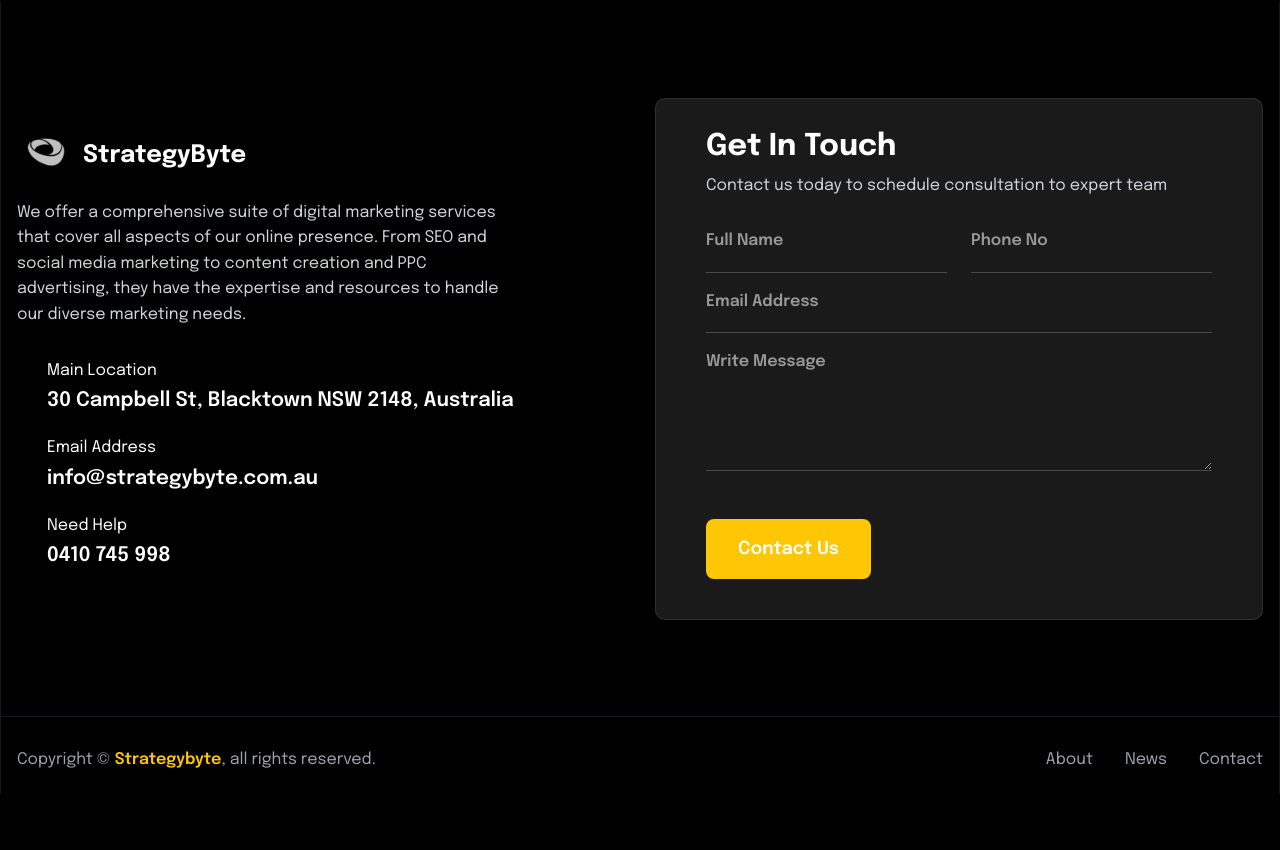
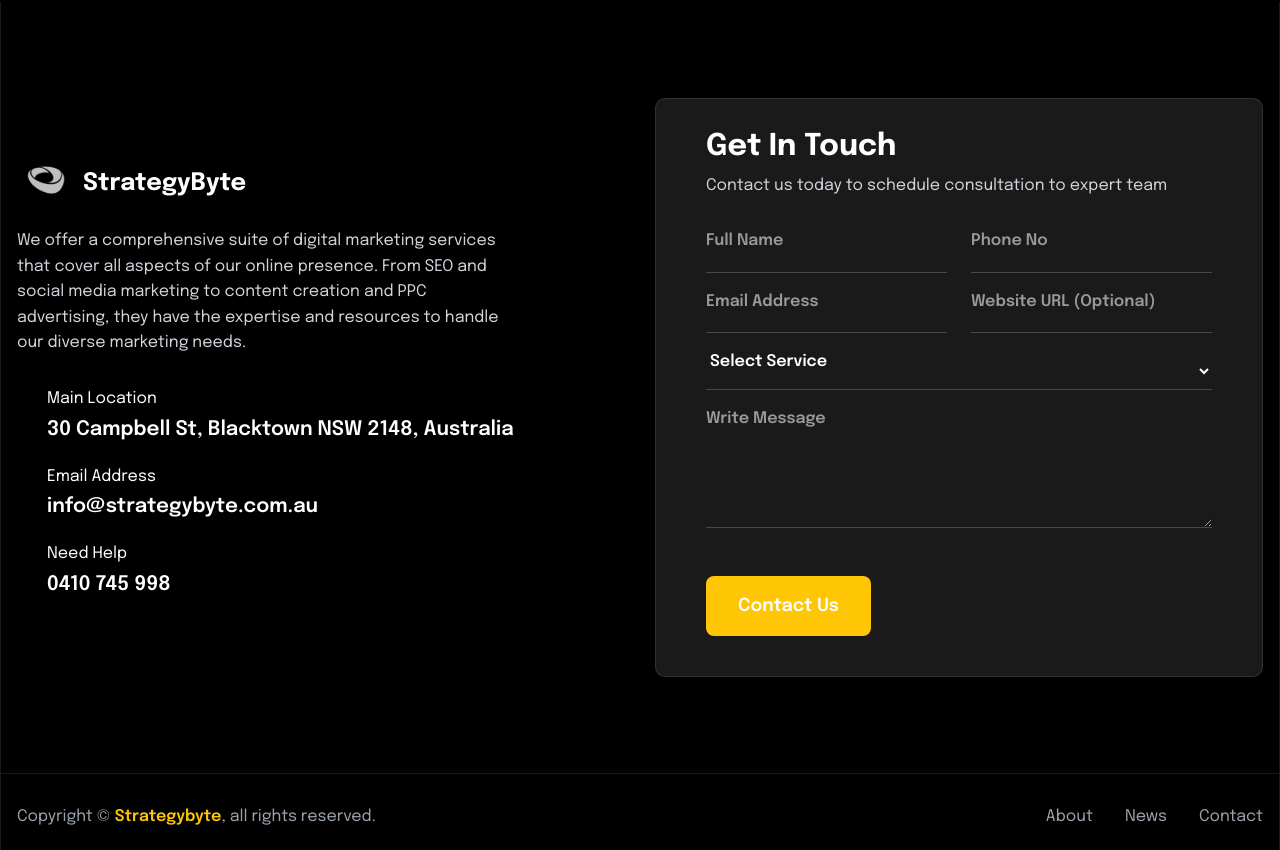
Before and after one commit to strategybyte/strategybyte-v2, a Next.js app: page /news in a window 1280 px wide. Shown: the part 998-1848 px from the top of the page. Before the commit the page ends 1791 px from the top, so only its background shows below. Built offline with nearby package versions, Linux system fonts and the light colour scheme; no server answers.

Commit message:
Updated animations in About, CTA, and Footer components to use 'fade-up' effect. Enhanced Footer form by adding website and service fields, and improved form submission handling with a loading state.

```diff
--- a/components/About.jsx
+++ b/components/About.jsx
@@ -10,7 +10,7 @@ export default function About() {
         {/* Image Section */}
         <div
           className="w-full lg:w-1/2 order-2 lg:order-1"
-          data-aos="fade-right"
+          data-aos="fade-up"
           data-aos-duration="1500"
           data-aos-offset="50"
         >
@@ -72,7 +72,7 @@ export default function About() {
         {/* Content Section */}
         <div
           className="w-full lg:w-1/2 order-1 lg:order-2"
-          data-aos="fade-left"
+          data-aos="fade-up"
           data-aos-duration="1500"
           data-aos-offset="50"
         >
--- a/components/CTA.jsx
+++ b/components/CTA.jsx
@@ -72,7 +72,7 @@ export default function CTA() {
           <div className="w-full lg:w-6/12">
             <div
               className="cta-content-two rmb-55"
-              data-aos="fade-left"
+              data-aos="fade-up"
               data-aos-duration="1500"
               data-aos-offset="50"
             >
@@ -113,7 +113,7 @@ export default function CTA() {
           <div className="w-full lg:w-6/12 text-xl-end">
             <div
               className="cta-two-image-part"
-              data-aos="fade-right"
+              data-aos="fade-up"
               data-aos-duration="1500"
               data-aos-offset="50"
             >
--- a/components/Footer.jsx
+++ b/components/Footer.jsx
@@ -5,10 +5,13 @@ import Link from "next/link";
 import { send } from "@emailjs/browser";
 
 export default function Footer() {
+  const [isSubmitted, setIsSubmitted] = useState(false);
   const [formData, setFormData] = useState({
     name: "",
     phone: "",
     email: "",
+    website: "",
+    service: "",
     message: "",
     saveInfo: false,
   });
@@ -36,15 +39,16 @@ export default function Footer() {
 
   const handleSubmit = async (e) => {
     e.preventDefault();
+    setIsSubmitted(true);
 
     try {
       // Prepare the template parameters
       const templateParams = {
         from_name: formData.name,
         from_email: formData.email,
-        contact: "Contact Number: N/A",
-        // website: "N/A",
-        // service: "N/A",
+        contact: `Contact Number: ${formData.phone}`,
+        website: formData.website || "N/A",
+        service: formData.service || "N/A",
         message: formData.message,
       };
 
@@ -79,9 +83,12 @@ export default function Footer() {
         name: "",
         phone: "",
         email: "",
+        website: "",
+        service: "",
         message: "",
         saveInfo: false,
       });
+      setIsSubmitted(false);
     }
   };
 
@@ -92,7 +99,7 @@ export default function Footer() {
           <div className="w-full xl:w-5/12 lg:w-1/2">
             <div
               className="contact-info-content rmb-55"
-              data-aos="fade-left"
+              data-aos="fade-up"
               data-aos-duration="1500"
               data-aos-offset="50"
             >
@@ -173,7 +180,7 @@ export default function Footer() {
             <form
               className="contact-form style-two z-1 rel"
               onSubmit={handleSubmit}
-              data-aos="fade-right"
+              data-aos="fade-up"
               data-aos-duration="1500"
               data-aos-offset="50"
             >
@@ -213,7 +220,7 @@ export default function Footer() {
                     />
                   </div>
                 </div>
-                <div className="w-full">
+                <div className="w-full sm:w-1/2 sm:pr-3">
                   <div className="form-group mb-4">
                     <input
                       type="email"
@@ -225,6 +232,56 @@ export default function Footer() {
                       onChange={handleInputChange}
                       required
                     />
+                  </div>
+                </div>
+                <div className="w-full sm:w-1/2 sm:pl-3">
+                  <div className="form-group mb-4">
+                    <input
+                      type="url"
+                      id="website"
+                      name="website"
+                      className="form-control w-full"
+                      placeholder="Website URL (Optional)"
+                      value={formData.website}
+                      onChange={handleInputChange}
+                    />
+                  </div>
+                </div>
+                <div className="w-full">
+                  <div className="form-group mb-4">
+                    <select
+                      id="service"
+                      name="service"
+                      className="form-control w-full"
+                      value={formData.service}
+                      onChange={handleInputChange}
+                      required
+                    >
+                      <option className="text-black" value="" disabled>
+                        Select Service
+                      </option>
+                      <option
+                        className="text-black"
+                        value="Web Development & Management"
+                      >
+                        Web Development & Management
+                      </option>
+                      <option
+                        className="text-black"
+                        value="SEO & Digital Marketing"
+                      >
+                        SEO & Digital Marketing
+                      </option>
+                      <option className="text-black" value="Content Marketing">
+                        Content Marketing
+                      </option>
+                      <option
+                        className="text-black"
+                        value="Brand Development & Management"
+                      >
+                        Brand Development & Management
+                      </option>
+                    </select>
                   </div>
                 </div>
                 <div className="w-full">
@@ -243,9 +300,13 @@ export default function Footer() {
                 </div>
                 <div className="w-full">
                   <div className="form-group mb-0">
-                    <button className="theme-btn group relative inline-flex items-center justify-center bg-secondary hover:bg-white text-white hover:text-primary px-8 py-4 text-lg font-semibold rounded-lg transition-all duration-300 overflow-hidden mt-6 outline-none">
+                    <button
+                      type="submit"
+                      disabled={isSubmitted}
+                      className="theme-btn group relative inline-flex items-center justify-center bg-secondary hover:bg-white text-white hover:text-primary px-8 py-4 text-lg font-semibold rounded-lg transition-all duration-300 overflow-hidden mt-6 outline-none"
+                    >
                       <span className="relative z-10 transition-all duration-300 group-hover:-skew-x-6 group-hover:tracking-wider">
-                        Contact Us
+                        {isSubmitted ? "Sending..." : "Contact Us"}
                       </span>
                     </button>
                   </div>
```
